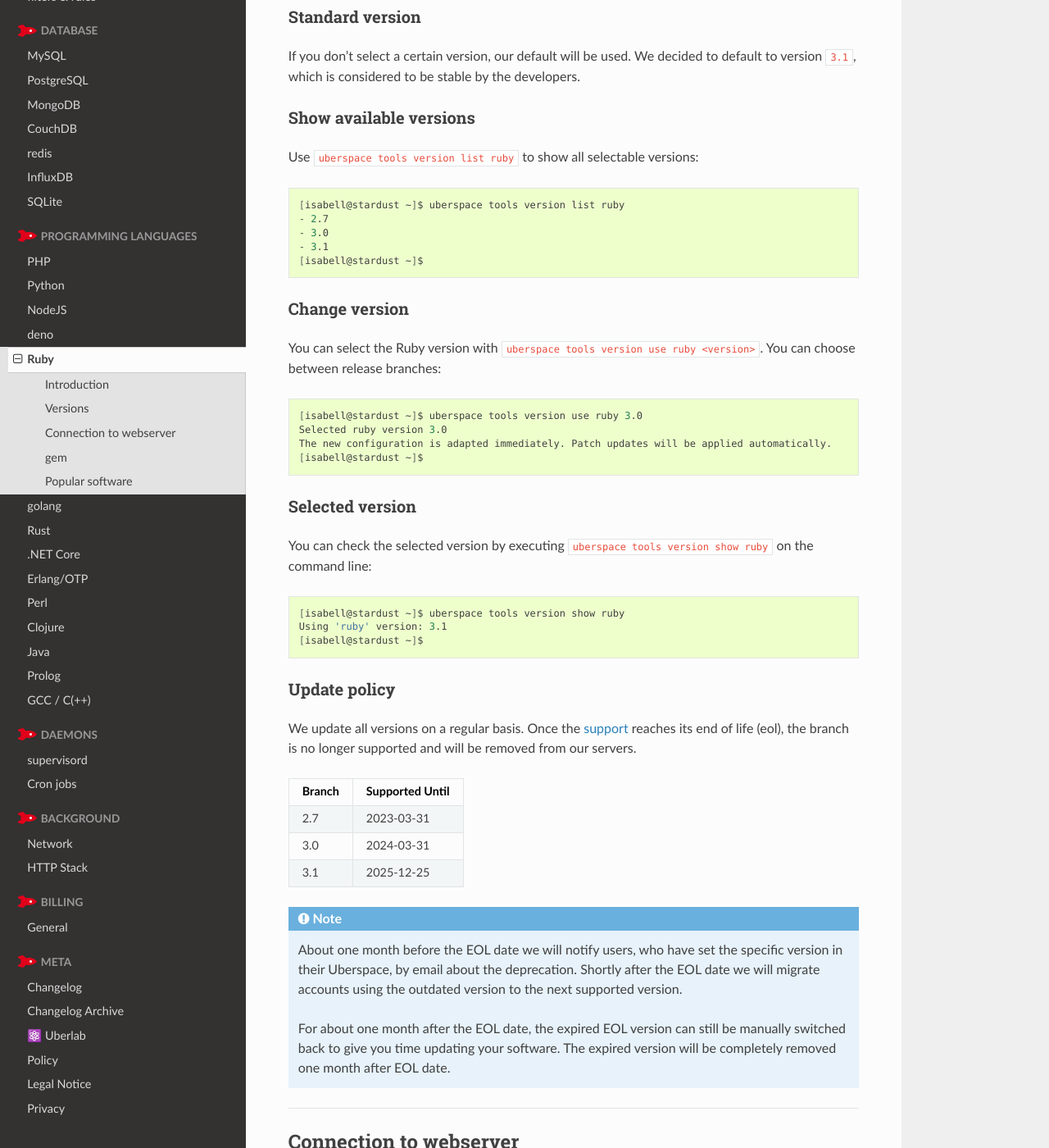
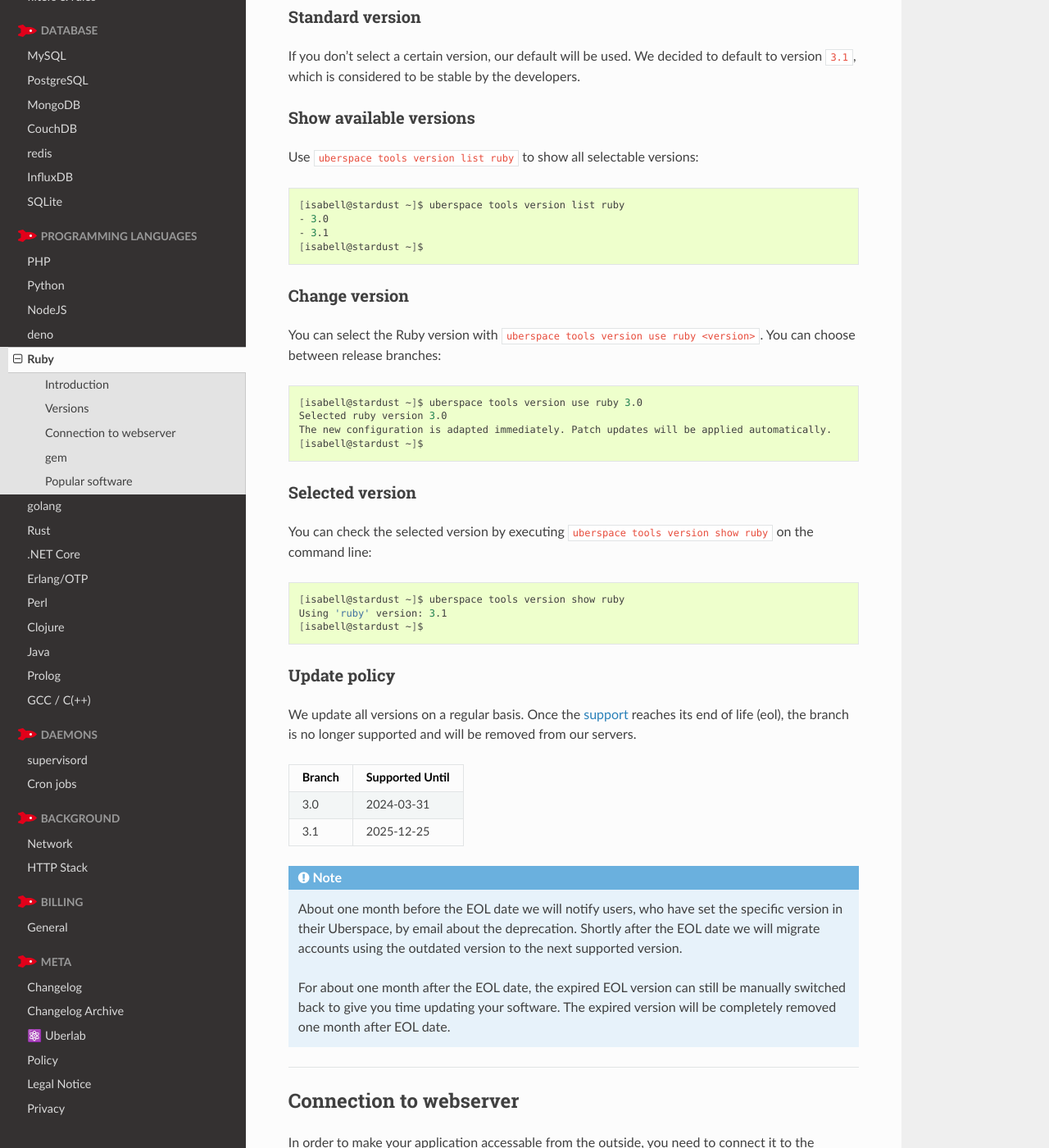
Before and after one commit to Uberspace/manual, a Sphinx documentation site: the page built from source/lang-ruby.rst, in a window 1280 px wide and 1400 px high, scrolled down 782 px. Shown: the whole window at 82% size. Built offline with Sphinx 7.4.7 and the Read the Docs theme 2.0.0, drawn with Linux system fonts in a browser that asks for light colours.

Commit message:
remove ruby2.7 as selectable version

```diff
--- a/source/lang-ruby.rst
+++ b/source/lang-ruby.rst
@@ -36,7 +36,6 @@ Use ``uberspace tools version list ruby`` to show all selectable versions:
 .. code-block:: bash
 
   [isabell@stardust ~]$ uberspace tools version list ruby
-  - 2.7
   - 3.0
   - 3.1
   [isabell@stardust ~]$
@@ -73,8 +72,6 @@ We update all versions on a regular basis. Once the `support <https://www.ruby-l
 +--------+------------------+
 | Branch | Supported Until  |
 +========+==================+
-| 2.7    | 2023-03-31       |
-+--------+------------------+
 | 3.0    | 2024-03-31       |
 +--------+------------------+
 | 3.1    | 2025-12-25       |
```
